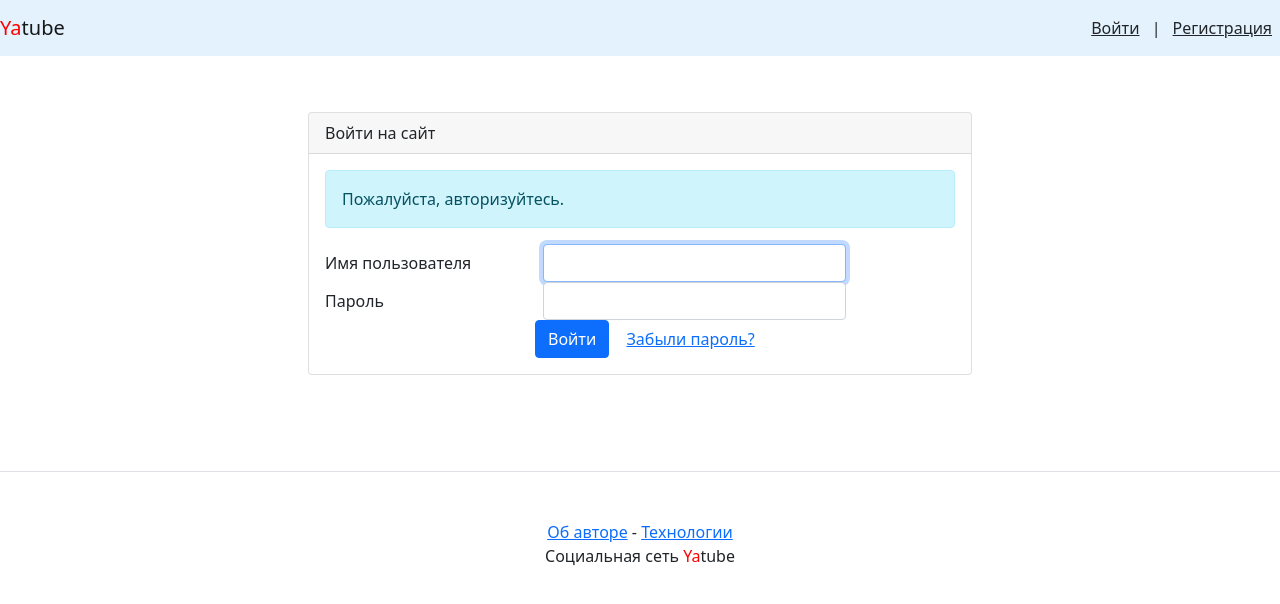
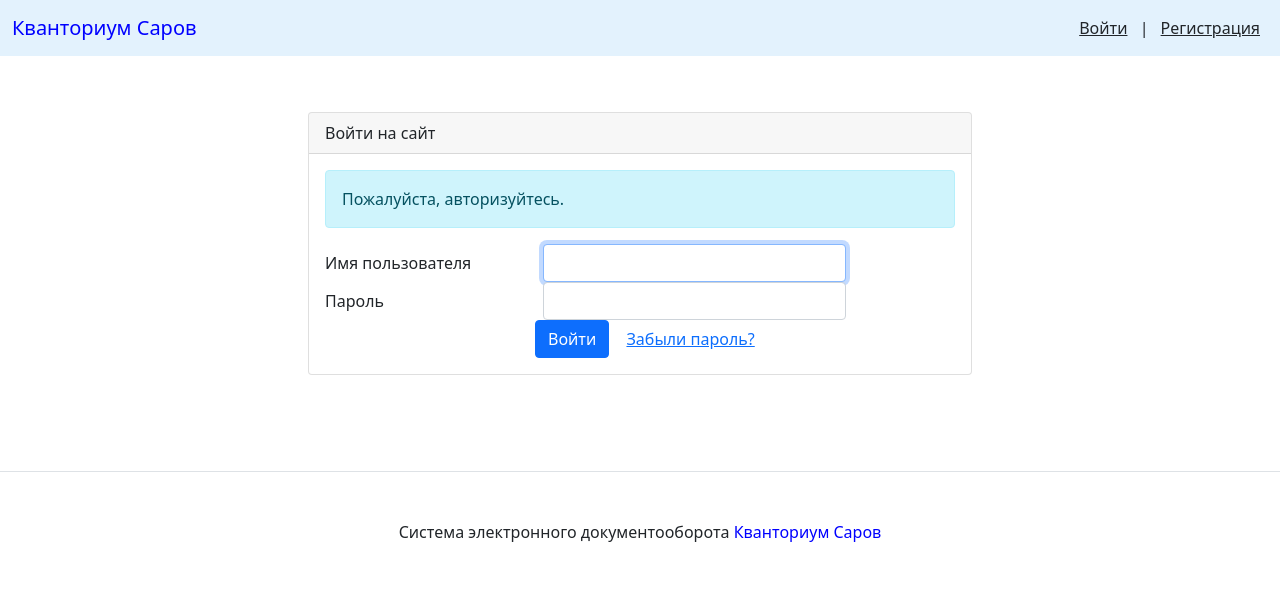
Before and after one commit to nastya-mishina/kvantorium_dms, a Django app: page /auth/login/ in a window 1280 px wide. Shown: the top 604 px of the page. Run offline with Django 3.2, Linux system fonts and the light colour scheme.

Commit message:
add app users

```diff
--- a/documents/templates/base.html
+++ b/documents/templates/base.html
@@ -3,7 +3,7 @@
   <head>
     <meta charset="utf-8">
     <meta name="viewport" content="width=device-width, initial-scale=1, shrink-to-fit=no">
-    <title>{% block title %}Social network{% endblock %} | Yatube</title>
+    <title>{% block title %}Social network{% endblock %} | Кванториум Саров</title>
     {% load static %}
 
     <link href="https://cdn.jsdelivr.net/npm/bootstrap@5.0.2/dist/css/bootstrap.min.css" rel="stylesheet" integrity="sha384-EVSTQN3/azprG1Anm3QDgpJLIm9Nao0Yz1ztcQTwFspd3yD65VohhpuuCOmLASjC" crossorigin="anonymous">
@@ -13,7 +13,10 @@
   </head>
 
   <body>
-    {% include 'includes/nav.html' %}
+    <div class="container-fluid" style="background-color: #e3f2fd;">
+          {% include 'includes/nav.html' %}
+    </div>
+    <!-- /.container-fluid -->
     <main>
       <div class="container">
         <h1>{% block header %}{% endblock %}</h1>
--- a/documents/templates/includes/footer.html
+++ b/documents/templates/includes/footer.html
@@ -1,4 +1,3 @@
 <footer class="pt-4 my-md-5 pt-md-5 border-top">
-  <p class="m-0 text-dark text-center "><a href="/about-author/">Об авторе</a> - <a href="/about-spec/">Технологии</a></p>
-  <p class="m-0 text-dark text-center ">Социальная сеть <span style="color:red">Ya</span>tube</p>
+  <p class="m-0 text-dark text-center ">Система электронного документооборота <span style="color:blue">Кванториум Саров</span></p>
 </footer>
--- a/documents/templates/includes/nav.html
+++ b/documents/templates/includes/nav.html
@@ -1,14 +1,13 @@
-<nav class="navbar navbar-light" style="background-color: #e3f2fd;">
-  <a class="navbar-brand" href="/"><span style="color:red">Ya</span>tube</a>
+<nav class="navbar navbar-light">
+  <a class="navbar-brand" href="/"><span style="color:blue">Кванториум Саров</span></a>
   <nav class="my-2 my-md-0 mr-md-3">
     {% if user.is_authenticated %}
       Пользователь: {{ user.username }}.
-      <a class="p-2 text-dark" href="#">Новая запись</a>
-      <a class="p-2 text-dark" href="#">Изменить пароль</a>
-      <a class="p-2 text-dark" href="#">Выйти</a>
+      <a class="p-2 text-dark" href="{% url 'password_change' %}">Изменить пароль</a>
+      <a class="p-2 text-dark" href="{% url 'logout' %}?next={% url 'login' %}">Выйти</a>
       {% else %}
-      <a class="p-2 text-dark" href="#">Войти</a> |
-      <a class="p-2 text-dark" href="#">Регистрация</a>
+      <a class="p-2 text-dark" href="{% url 'login' %}">Войти</a> |
+      <a class="p-2 text-dark" href="{% url 'signup' %}">Регистрация</a>
     {% endif %}
   </nav>
 </nav>
--- a/documents/templates/index.html
+++ b/documents/templates/index.html
@@ -64,9 +64,7 @@
               <li><a class="dropdown-item" href="#">Настройки</a></li>
               <li><a class="dropdown-item" href="#">Профиль</a></li>
               <li><hr class="dropdown-divider"></li>
-              <li><a class="dropdown-item" href="{% url 'signup' %}">Зарегистрироваться</a> </li>
-              <li><a class="dropdown-item" href="{% url 'login' %}">Войти</a> </li>
-              <li><a class="dropdown-item" href="#">Выйти</a></li>
+              <li><a class="dropdown-item" href="{% url 'logout' %}?next={% url 'login' %}">Выйти</a></li>
             </ul>
           </div>
           <!-- ./dropdown -->
@@ -102,7 +100,7 @@
 
           <h2 class="text-dark">Все документы</h2>
 
-          <form action="{% url "my_view" %}" method="post" enctype="multipart/form-data" class="d-flex btn-group" style="margin-bottom: 15px; height: 38px;">
+          <form action="{% url "index" %}" method="post" enctype="multipart/form-data" class="d-flex btn-group" style="margin-bottom: 15px; height: 38px;">
             {% csrf_token %}
             <p>{{ form.non_field_errors }}</p>
 
--- /dev/null
+++ b/requirements.txt
@@ -0,0 +1,4 @@
+asgiref==3.4.1
+Django==3.2.6
+pytz==2021.1
+sqlparse==0.4.1
```
Also changed, not shown: kvantorium_dms/settings.py (+8 -1 lines).
